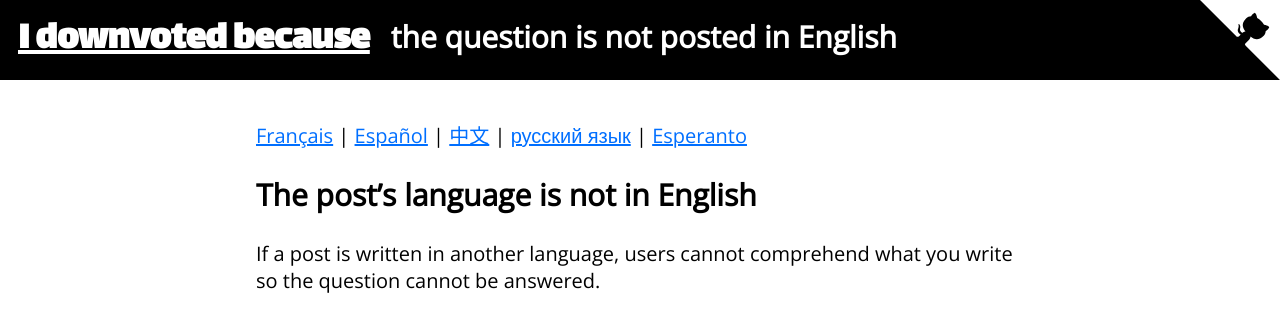
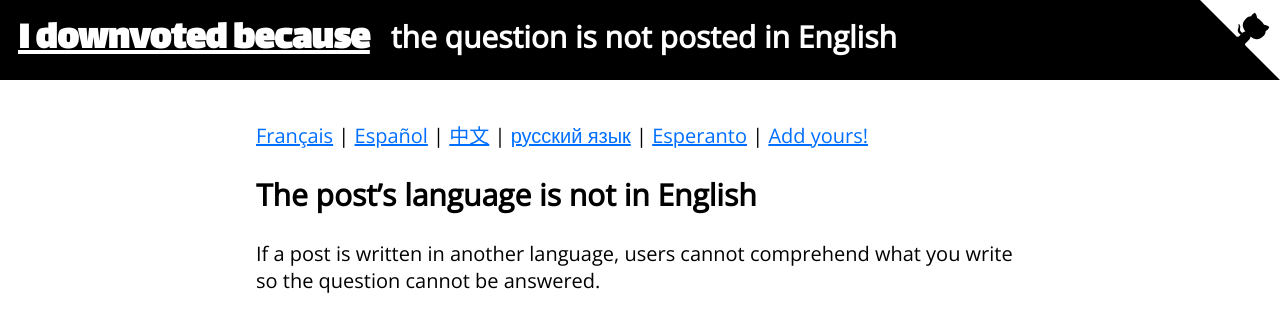
Before and after one commit to WillSullivan/idownvotedbecause, a Jekyll site: the page built from stackoverflow/wronglanguage.md, in a window 1280 px wide. Shown: the top 317 px of the page. Built offline with Jekyll 4.4.1, drawn with Linux system fonts in a browser that asks for light colours; comment, search, counter and statistics services are not loaded.

Commit message:
Update wronglanguage.md

```diff
--- a/stackoverflow/wronglanguage.md
+++ b/stackoverflow/wronglanguage.md
@@ -17,7 +17,8 @@ redirect_from:
 [Español](https://translate.google.com/translate?sl=en&tl=es&u=idownvotedbecau.se%2Fwronglanguage) |
 [中文](https://translate.google.com/translate?sl=en&tl=zh&u=idownvotedbecau.se%2Fwronglanguage) |
 [русский язык](https://translate.google.com/translate?sl=en&tl=ru&u=idownvotedbecau.se%2Fwronglanguage) |
-[Esperanto](https://translate.google.com/translate?sl=eo&tl=es&u=idownvotedbecau.se%2Fwronglanguage)
+[Esperanto](https://translate.google.com/translate?sl=eo&tl=es&u=idownvotedbecau.se%2Fwronglanguage) |
+[Add yours!](https://github.com/WillSullivan/IDownvotedBecause/edit/master/{{ page.path }})
 
 ## The post's language is not in English {#introduction}
 If a post is written in another language, users cannot comprehend what you write so the question cannot be answered.
```
